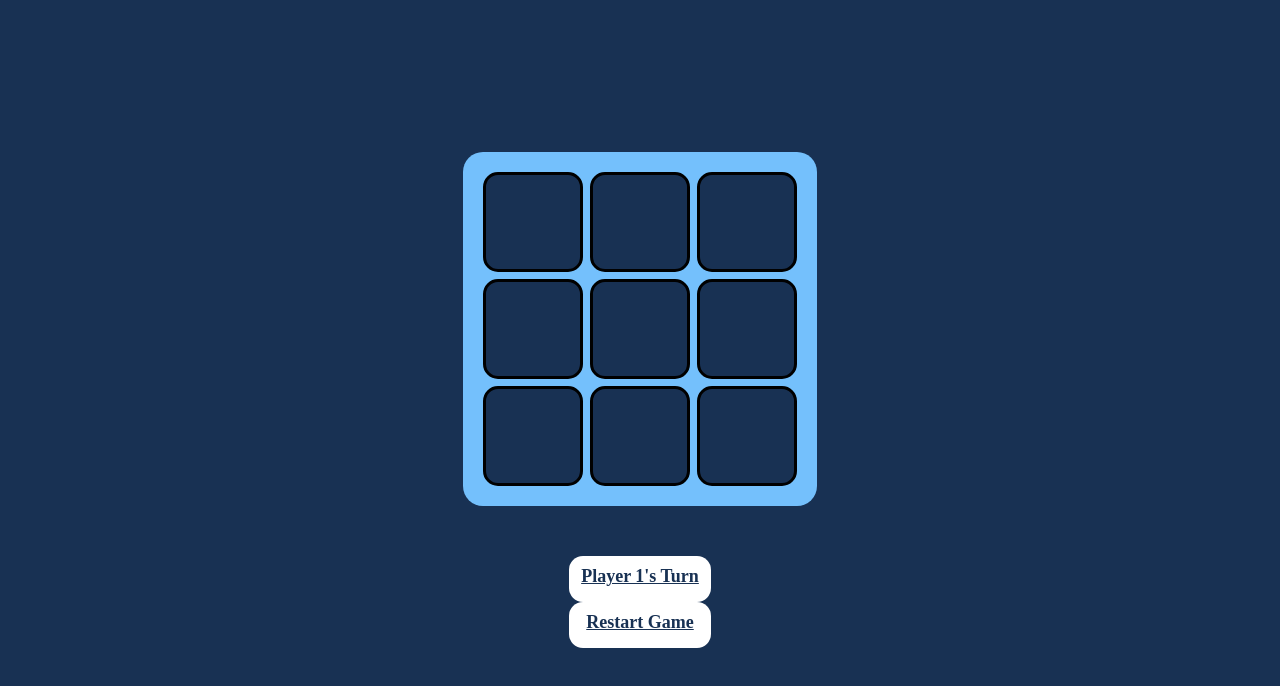
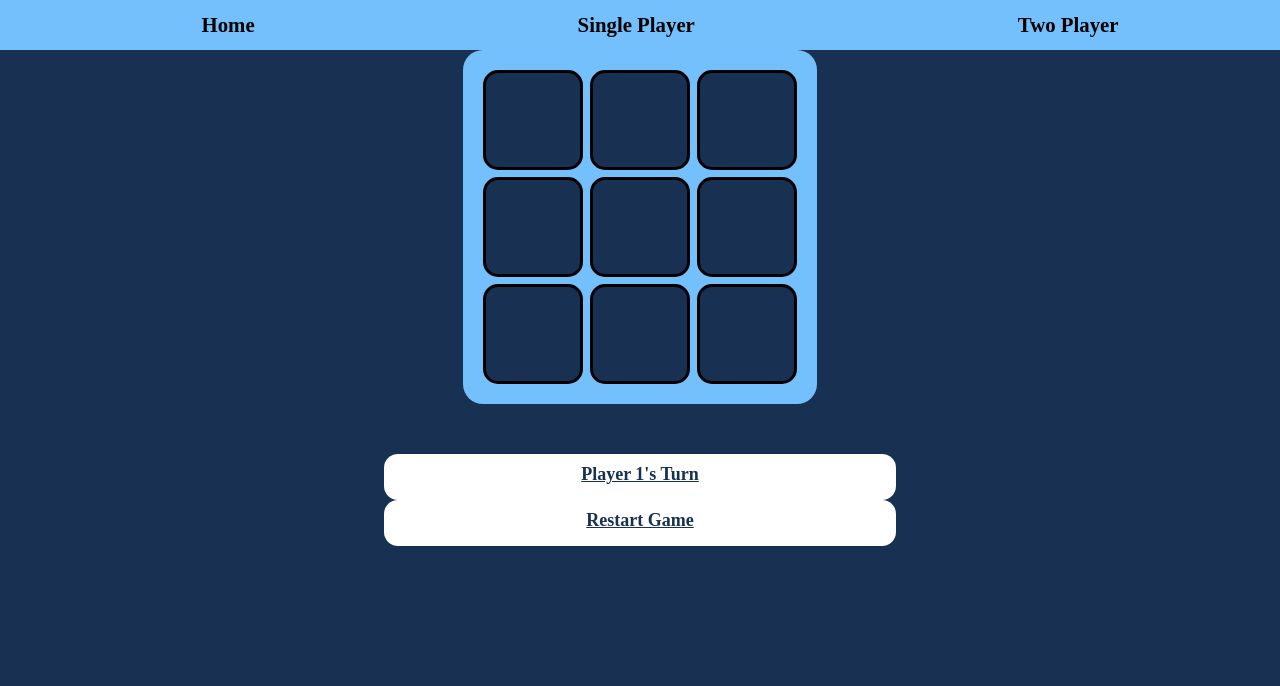
Before and after one commit to leulXllll/tictactoe, a React (Vite) app: page /twoplayer in a window 1280 px wide. Shown: the top 686 px of the page. Built offline with nearby package versions, Linux system fonts and the light colour scheme.

Commit message:
added navbar and styled

```diff
--- a/src/App.css
+++ b/src/App.css
@@ -5,6 +5,36 @@
 
 body{
   background-color: rgb(24, 49, 83);
+}
+
+.nav-ul{
+
+  display: flex;
+  justify-content: space-around;
+  align-items: center;
+  text-decoration: none;
+  height: 100%;
+
+}
+.links{
+  color: black;
+  font-weight: 600;
+  font-size: 1.3em;
+  text-decoration: none;
+  padding: 10px;
+  /* background-color: red; */
+}
+.links:hover{
+  background-color: rgb(24, 49, 83);
+  color: white;
+  border-radius: 15px;
+}
+
+
+nav{
+  height: 50px;
+  background-color:#74C0FC;
+
 }
 
 .cont{
@@ -39,3 +69,12 @@
   text-decoration: underline;
   color: rgb(24, 49, 83);
 }
+h1{
+  margin: auto;
+  width: 60%;
+  background-color: white;
+  border-radius: 15px;
+}
+.navbar{
+
+}
--- a/src/App.jsx
+++ b/src/App.jsx
@@ -5,6 +5,7 @@
 import TwoPlayer from './TwoPlayer';
 import { Routes , Route } from 'react-router-dom';
 import SinglePlayer from './SinglePlayer';
+import NavBar from './NavBar';
 
 const Answer = [[1,2,3],[1,4,7],[1,5,9],[2,5,8],[3,5,7],[3,6,9],[4,5,6],[7,8,9]];
 
@@ -12,12 +13,14 @@
 function App() {
 
   return (
-
-    <Routes>
-      <Route path='/' element={<Home/>}/>
-      <Route path='/twoplayer' element={<TwoPlayer answer={Answer}/>}/>
-      <Route path='/singleplayer' element={<SinglePlayer answer={Answer}/>}/>
-    </Routes>
+      <>
+         <NavBar/>
+        <Routes>
+          <Route path='/' element={<Home/>}/>
+          <Route path='/twoplayer' element={<TwoPlayer answer={Answer}/>}/>
+          <Route path='/singleplayer' element={<SinglePlayer answer={Answer}/>}/>
+        </Routes>
+      </>
   )
 
 }
--- a/src/Home.css
+++ b/src/Home.css
@@ -5,21 +5,15 @@
     animation-duration: 5s;
     scale: 1.01
 }
-body{
-    display: flex;
-    justify-content: center;
-    align-items: center;
-    height:100vh;
 
-}
 
 .homepage-cont{
     display: flex;
-    height: 225px;
-    width: 275px;
+    height: 80vh;
+    width: 100%;
     align-items: center;
     flex-direction: column;
-    justify-content: space-between;
+    justify-content: space-evenly;
     /* background-color: green; */
 
 }
--- /dev/null
+++ b/src/NavBar.jsx
@@ -0,0 +1,15 @@
+import './app.css'
+import { Link } from 'react-router-dom';
+const NavBar = () => {
+    return (
+        <nav>
+            <ul className='nav-ul'>
+                <li ><Link className='links' to={'/'}>Home</Link></li>
+                <li ><Link className='links' to={'/singleplayer'}>Single Player</Link></li>
+                <li ><Link className='links' to={'/twoplayer'}>Two Player</Link></li>
+            </ul>
+        </nav>
+     );
+}
+
+export default NavBar;
--- a/src/TwoPlayer.jsx
+++ b/src/TwoPlayer.jsx
@@ -50,7 +50,6 @@
 
       let winner1 = false;
       let winner2 = false;
-      let draw = false;
 
       for(let each of answer){
 
@@ -58,31 +57,29 @@
 
        let checkWinner2 = game2.includes(each[0]) && game2.includes(each[1]) && game2.includes(each[2]);
 
-       let checkDraw1 = new Set(game1);
-       let checkDraw2 = new Set(game2);
 
-       let checkDraw = ((checkDraw1.size + checkDraw2.size)==9);
-
-        if(checkWinner1){
-          winner1 = true;
-          break;
+       if(checkWinner1){
+         winner1 = true;
+         break;
 
         }else if(checkWinner2){
           winner2 = true;
           break;
-        }else if (checkDraw){
-          draw = true
-          break;
         }
 
       }
+      let checkDraw1 = new Set(game1);
+      let checkDraw2 = new Set(game2);
+      let checkDraw = ((checkDraw1.size + checkDraw2.size)==9);
+
       if(winner1){
         setGameResult("Player One Won");
       } else if(winner2){
         setGameResult("Player Two Won");
-      }else if(draw){
+      } else if (checkDraw){
         setGameResult("Its A Draw");
       }
+
 
     } ,[game1,game2]);
 
```
